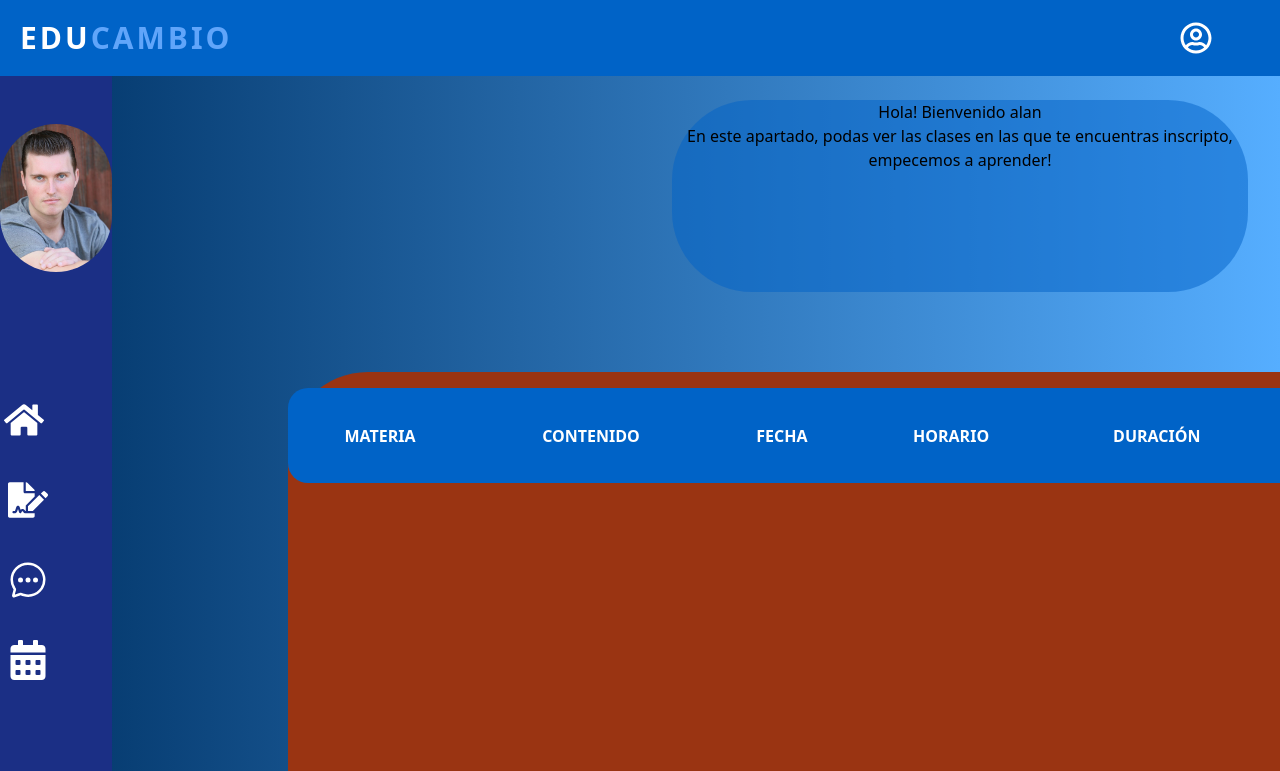
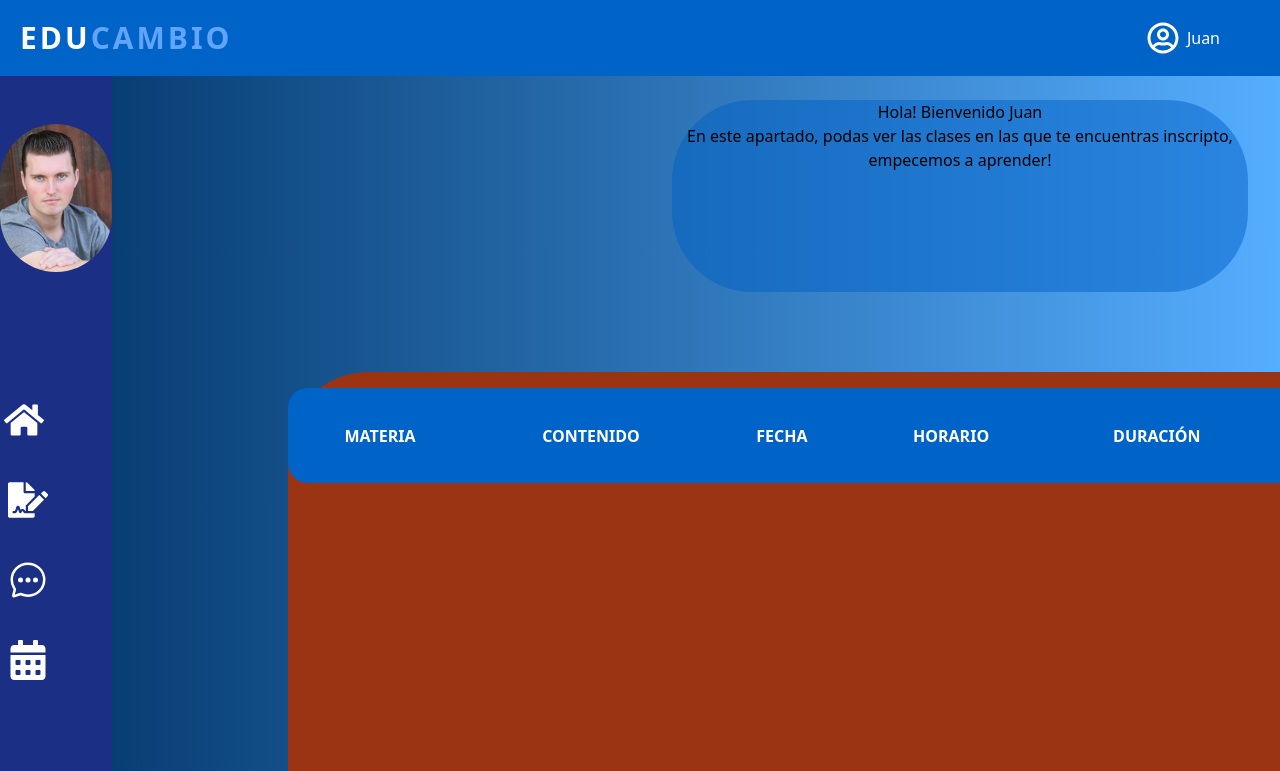
Before and after one commit to matiascruz-beep/educambio, a Next.js app: page /plataforma_alumno/panel_de_alumno in a window 1280 px wide. Shown: the top 771 px of the page. Built offline with nearby package versions, Linux system fonts and the light colour scheme.

Commit message:
Update panel_de_alumno.js
correcciones

```diff
--- a/pages/plataforma_alumno/panel_de_alumno.js
+++ b/pages/plataforma_alumno/panel_de_alumno.js
@@ -3,15 +3,15 @@ import Navegation from "@/components/Platform/Navegation"
 
 export default function Platform () {
     return (
-    <main class="bg-cover bg-gradient-to-r from-[#003366] to-[#56AEFF] pb-[6.7rem]">
+        <main class="bg-cover bg-gradient-to-r from-[#003366] to-[#56AEFF] pb-[6.7rem]">
 
         <div>
-            <Navegation/>
+            <Navegation user="Juan"/>
         </div>
 
         <div>
 
-        <Welcome name="alan"/>
+        <Welcome name="Juan"/>
 
         </div>
 
```
